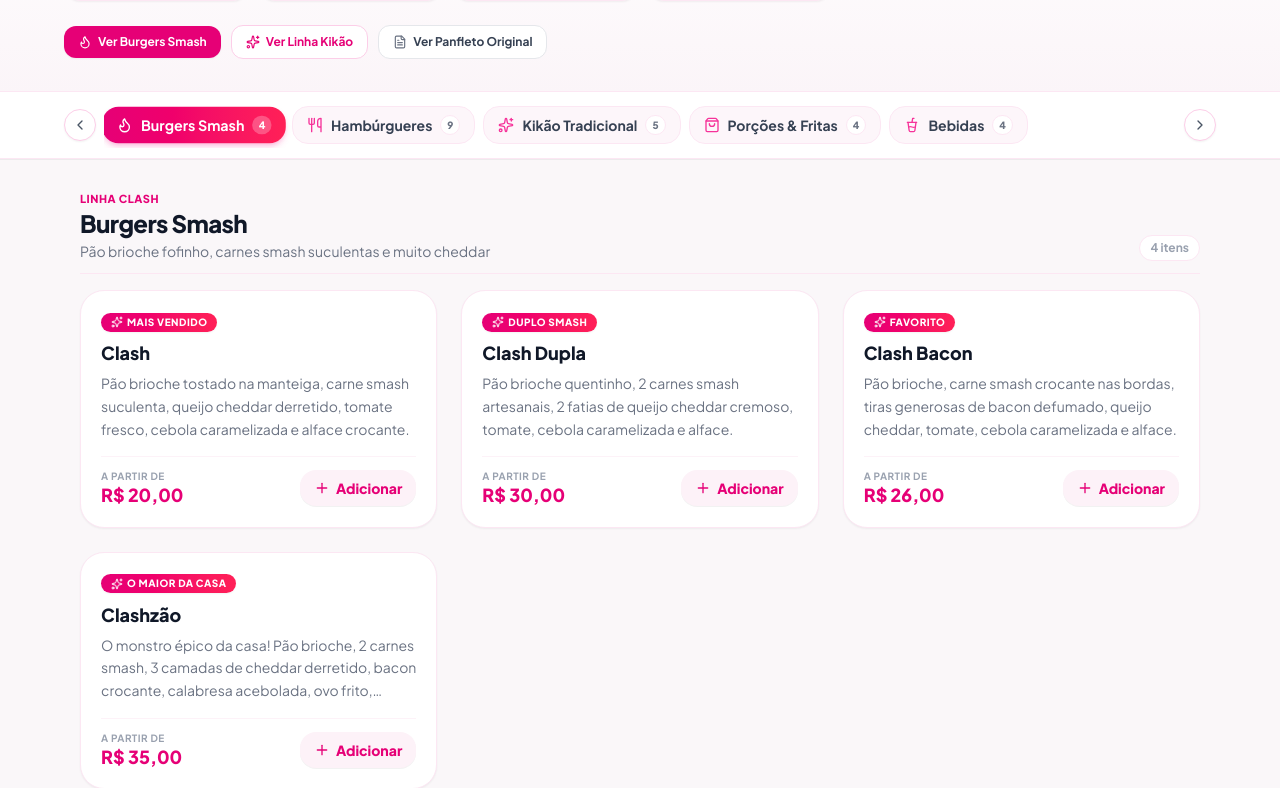
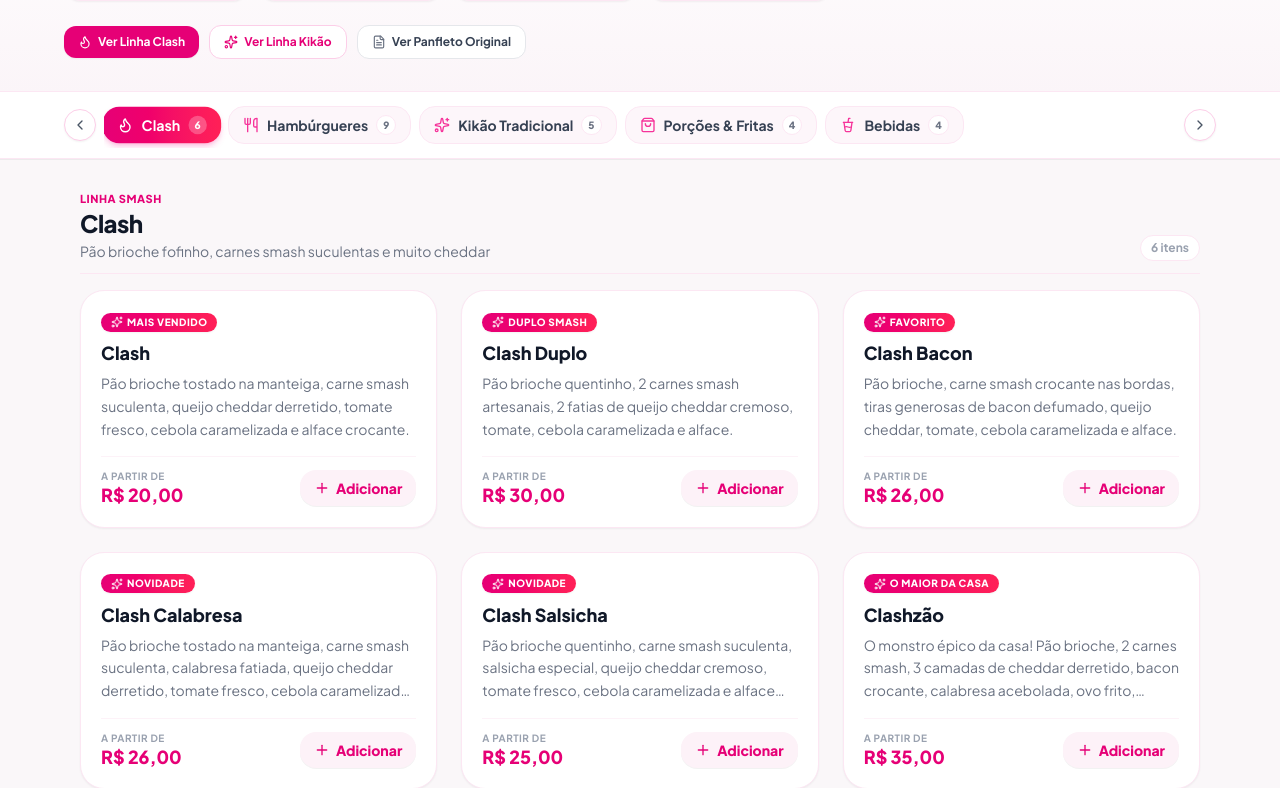
Before and after one commit to Clashburguer/clash-burguer, a React (Vite) app: page / in a window 1280 px wide. Shown: the part 516-1304 px from the top of the page. Built offline with nearby package versions, Linux system fonts and the light colour scheme.

Commit message:
feat: update menu and add new Clash Calabresa burger
- Rename "Burgers Smash" category to "Clash"
- Correct "Clash Dupla" to "Clash Duplo"
- Add "Clash Calabresa" to the menu
- Update UI components to reflect naming changes

```diff
--- a/src/components/FlyerModal.tsx
+++ b/src/components/FlyerModal.tsx
@@ -59,7 +59,7 @@ export const FlyerModal: React.FC<FlyerModalProps> = ({
               </div>
               <div className="flex justify-between pt-2">
                 <div>
-                  <strong className="text-white text-sm">CLASH DUPLA</strong>
+                  <strong className="text-white text-sm">CLASH DUPLO</strong>
                   <p className="text-zinc-400 text-[11px]">Pão brioche, 2 carnes smash, 2 cheddars, tomate, cebola caramelizada, alface</p>
                 </div>
                 <span className="text-pink-400 font-black text-sm">R$ 30,00</span>
@@ -70,6 +70,20 @@ export const FlyerModal: React.FC<FlyerModalProps> = ({
                   <p className="text-zinc-400 text-[11px]">Pão brioche, carne smash, bacon, cheddar, tomate, cebola caramelizada, alface</p>
                 </div>
                 <span className="text-pink-400 font-black text-sm">R$ 26,00</span>
+              </div>
+              <div className="flex justify-between pt-2">
+                <div>
+                  <strong className="text-white text-sm">CLASH CALABRESA</strong>
+                  <p className="text-zinc-400 text-[11px]">Pão brioche, carne smash, calabresa, cheddar, tomate, cebola caramelizada, alface</p>
+                </div>
+                <span className="text-pink-400 font-black text-sm">R$ 26,00</span>
+              </div>
+              <div className="flex justify-between pt-2">
+                <div>
+                  <strong className="text-white text-sm">CLASH SALSICHA</strong>
+                  <p className="text-zinc-400 text-[11px]">Pão brioche, carne smash, salsicha especial, cheddar, tomate, cebola caramelizada, alface</p>
+                </div>
+                <span className="text-pink-400 font-black text-sm">R$ 25,00</span>
               </div>
               <div className="flex justify-between pt-2">
                 <div>
--- a/src/components/Hero.tsx
+++ b/src/components/Hero.tsx
@@ -76,7 +76,7 @@ export const Hero: React.FC<HeroProps> = ({ restaurant, onSelectCategory, onOpen
               onClick={() => onSelectCategory('burgers-smash')}
               className="inline-flex items-center gap-1.5 px-3.5 py-2 rounded-xl bg-pink-600 text-white text-xs font-bold hover:bg-pink-700 shadow-xs transition-all cursor-pointer"
             >
-              <Flame className="w-3.5 h-3.5" /> Ver Burgers Smash
+              <Flame className="w-3.5 h-3.5" /> Ver Linha Clash
             </button>
 
             <button
--- a/src/data/cardapio.json
+++ b/src/data/cardapio.json
@@ -24,8 +24,8 @@
   "categories": [
     {
       "id": "burgers-smash",
-      "name": "Burgers Smash",
-      "subtitle": "Linha Clash",
+      "name": "Clash",
+      "subtitle": "Linha Smash",
       "icon": "Flame",
       "description": "Pão brioche fofinho, carnes smash suculentas e muito cheddar"
     },
@@ -76,7 +76,7 @@
     },
     {
       "id": "clash-dupla",
-      "name": "Clash Dupla",
+      "name": "Clash Duplo",
       "category": "burgers-smash",
       "price": 30.00,
       "description": "Pão brioche quentinho, 2 carnes smash artesanais, 2 fatias de queijo cheddar cremoso, tomate, cebola caramelizada e alface.",
@@ -92,6 +92,26 @@
       "description": "Pão brioche, carne smash crocante nas bordas, tiras generosas de bacon defumado, queijo cheddar, tomate, cebola caramelizada e alface.",
       "image": "https://images.unsplash.com/photo-1553979459-d2229ba7433b?w=600&auto=format&fit=crop&q=80",
       "badge": "Favorito",
+      "addonGroup": "burgers"
+    },
+    {
+      "id": "clash-calabresa",
+      "name": "Clash Calabresa",
+      "category": "burgers-smash",
+      "price": 26.00,
+      "description": "Pão brioche tostado na manteiga, carne smash suculenta, calabresa fatiada, queijo cheddar derretido, tomate fresco, cebola caramelizada e alface crocante.",
+      "image": "https://images.unsplash.com/photo-1550547660-d9450f859349?w=600&auto=format&fit=crop&q=80",
+      "badge": "Novidade",
+      "addonGroup": "burgers"
+    },
+    {
+      "id": "clash-salsicha",
+      "name": "Clash Salsicha",
+      "category": "burgers-smash",
+      "price": 25.00,
+      "description": "Pão brioche quentinho, carne smash suculenta, salsicha especial, queijo cheddar cremoso, tomate fresco, cebola caramelizada e alface crocante.",
+      "image": "https://images.unsplash.com/photo-1625813506062-0aeb1d7a094b?w=600&auto=format&fit=crop&q=80",
+      "badge": "Novidade",
       "addonGroup": "burgers"
     },
     {
@@ -302,10 +322,10 @@
     },
     {
       "id": "agua-mineral",
-      "name": "Água Mineral 500ml",
+      "name": "Água Mineral de 300ml",
       "category": "bebidas",
       "price": 3.00,
-      "description": "Garrafinha 500ml sem gás bem gelada.",
+      "description": "Garrafinha de 300ml sem gás bem gelada.",
       "image": "https://images.unsplash.com/photo-1548839140-29a749e1bc4e?w=600&auto=format&fit=crop&q=80"
     }
   ]
```
